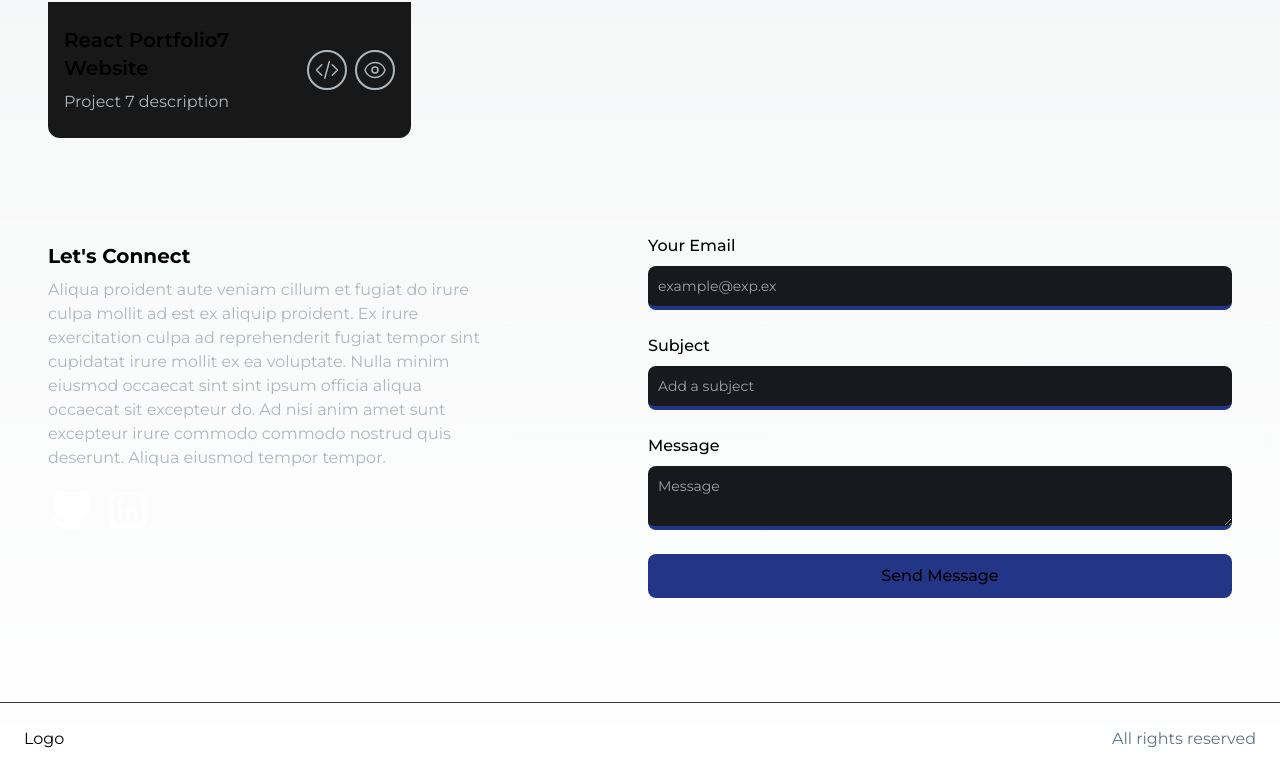
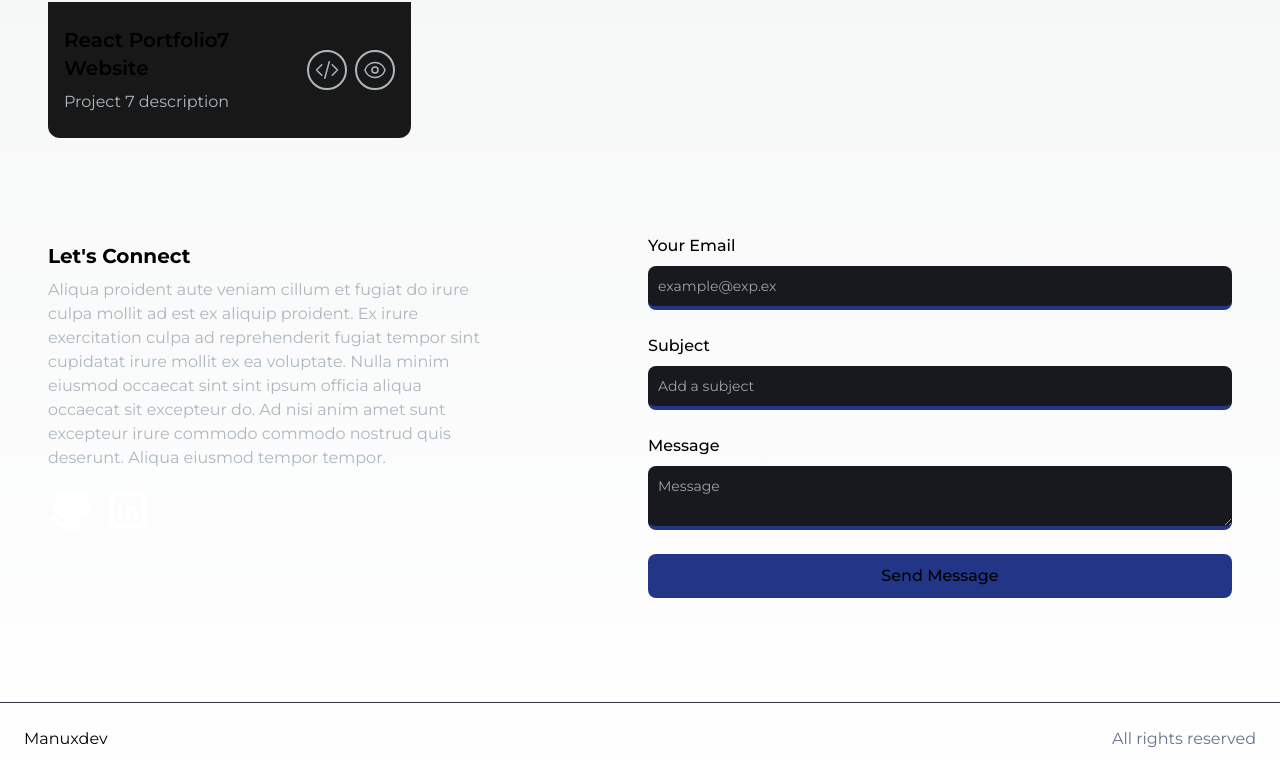
Before and after one commit to manuxdev/personal-portfolio, a Next.js app: page / in a window 1280 px wide. Shown: the part 2852-3627 px from the top of the page. Built offline with nearby package versions, Linux system fonts and the light colour scheme.

Commit message:
footer-fix

```diff
--- a/src/app/components/Footer.jsx
+++ b/src/app/components/Footer.jsx
@@ -4,7 +4,7 @@ const Footer = () => {
   return (
     <footer className="footer border-t border-t-[#33353F]  ">
       <div className="container p-6 flex justify-between">
-        <span>Logo</span>
+        <span>Manuxdev</span>
         <p className="text-slate-500">All rights reserved</p>
       </div>
     </footer>
```
